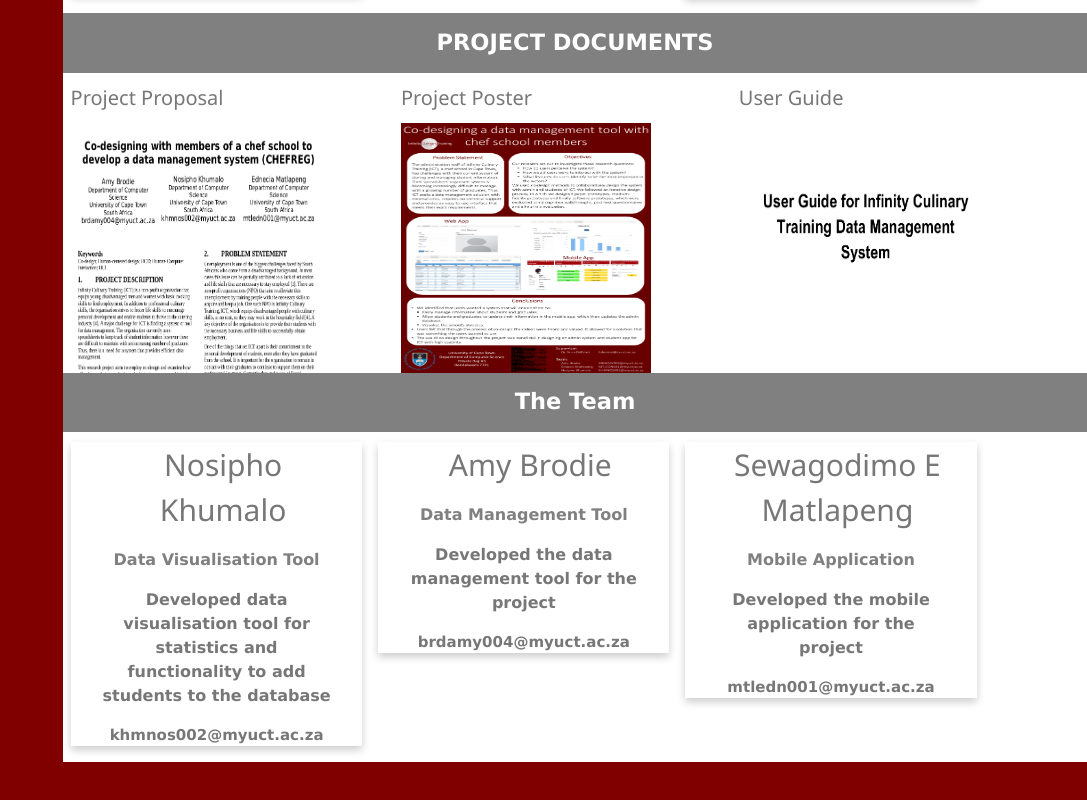
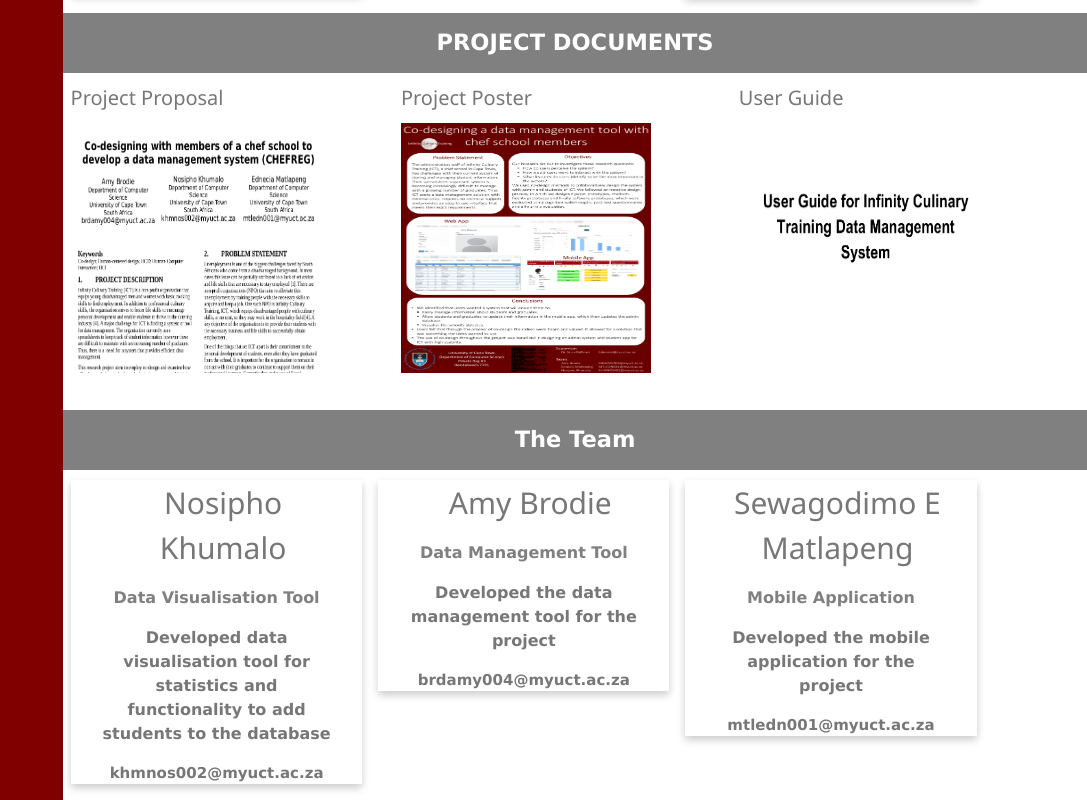
Before and after one commit to sewagodimo/CHEFREG_honours, a plain HTML site: page index.html in a window 1280 px wide. Shown: the part 2629-3429 px from the top of the page, without its empty margins (193-1280 px from the left). Before the commit the page ends 3391 px from the top, so only its background shows below. Drawn offline with nearby package versions, Linux system fonts and the light colour scheme.

Commit message:
Minor edits.

```diff
--- a/index.css
+++ b/index.css
@@ -218,6 +218,7 @@ figure:hover .overlay{
 .document-container{
   width: 100%;
   overflow: hidden;
+  padding-bottom: 1cm;
 }
 .proposal{
   float: left;
```
